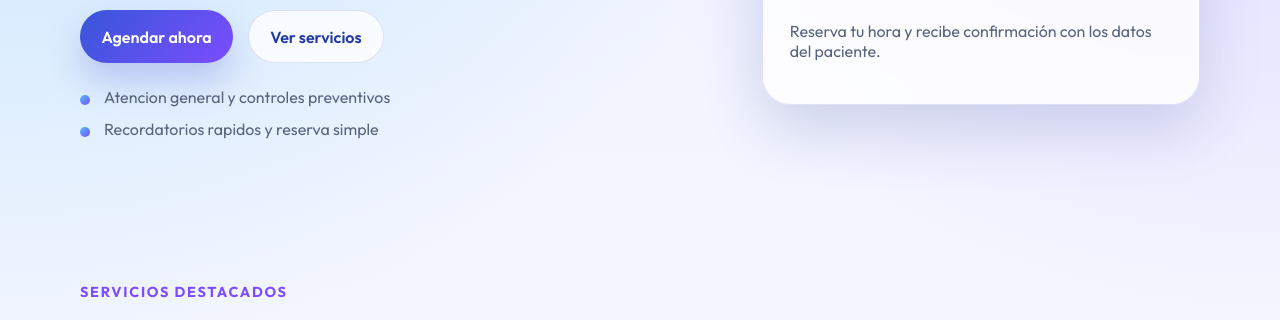
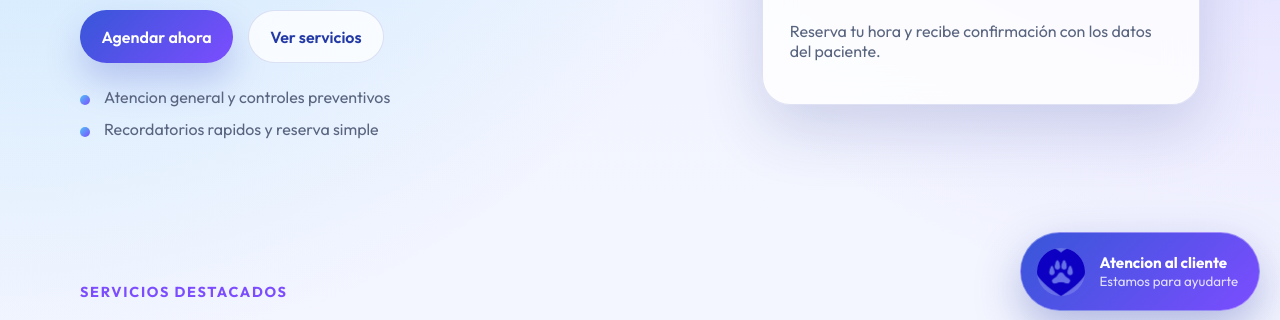
Before and after one commit to juliorincones98/tallerAplicacionesdeInternet, a plain HTML site: page index.html in a window 1280 px wide. Shown: the part 469-789 px from the top of the page. Drawn offline with Linux system fonts and the light colour scheme.

Commit message:
se agrego boton flotante

```diff
--- a/index.html
+++ b/index.html
@@ -191,7 +191,7 @@
       </div>
     </section>
 
-    <section class="contact">
+    <section class="contact" id="contacto">
       <div class="container contact-grid">
         <article class="contact-card">
           <p class="eyebrow">Ubicación</p>
@@ -212,6 +212,16 @@
     </section>
   </main>
 
+  <a class="floating-support" href="#contacto" aria-label="Contactar a atencion al cliente">
+    <span class="floating-support__icon" aria-hidden="true">
+      <img src="assets/boton-huella.png" alt="" >
+    </span>
+    <span class="floating-support__text">
+      <strong>Atencion al cliente</strong>
+      <small>Estamos para ayudarte</small>
+    </span>
+  </a>
+
   <footer class="site-footer">
     <div class="container footer-content">
       <p>&copy; 2026 Veterinaria San Francisco. Todos los derechos reservados.</p>
--- a/styles.css
+++ b/styles.css
@@ -156,6 +156,60 @@ textarea {
   border-top: 1px solid rgba(85, 102, 186, 0.16);
   background: rgba(228, 235, 255, 0.62);
   backdrop-filter: blur(12px);
+}
+
+.floating-support {
+  position: fixed;
+  right: 1.25rem;
+  bottom: 1.25rem;
+  z-index: 30;
+  display: inline-flex;
+  align-items: center;
+  gap: 0.9rem;
+  min-width: 15rem;
+  padding: 0.9rem 1rem;
+  border: 1px solid rgba(255, 255, 255, 0.35);
+  border-radius: 999px;
+  color: #fff;
+  background: linear-gradient(135deg, var(--primary), var(--secondary));
+  box-shadow: 0 18px 45px rgba(52, 69, 168, 0.35);
+  backdrop-filter: blur(16px);
+}
+
+.floating-support:hover {
+  transform: translateY(-2px);
+}
+
+.floating-support__icon {
+  display: grid;
+  place-items: center;
+  width: 3rem;
+  height: 3rem;
+  flex-shrink: 0;
+  border-radius: 50%;
+  background: rgba(255, 255, 255, 0.16);
+  overflow: hidden;
+}
+
+.floating-support__icon img {
+  width: 100%;
+  height: 100%;
+  object-fit: cover;
+}
+
+.floating-support__text {
+  display: flex;
+  flex-direction: column;
+  line-height: 1.15;
+}
+
+.floating-support__text strong {
+  font-size: 0.95rem;
+}
+
+.floating-support__text small {
+  margin-top: 0.15rem;
+  color: rgba(255, 255, 255, 0.82);
 }
 
 .footer-content {
@@ -445,6 +499,18 @@ h3 {
     align-items: flex-start;
   }
 
+  .floating-support {
+    right: 1rem;
+    bottom: 1rem;
+    min-width: auto;
+    padding: 0.85rem;
+    border-radius: 1.25rem;
+  }
+
+  .floating-support__text {
+    display: none;
+  }
+
   h1 {
     font-size: 2.5rem;
   }
```
Also changed, not shown: assets/boton-huella.png (added).
